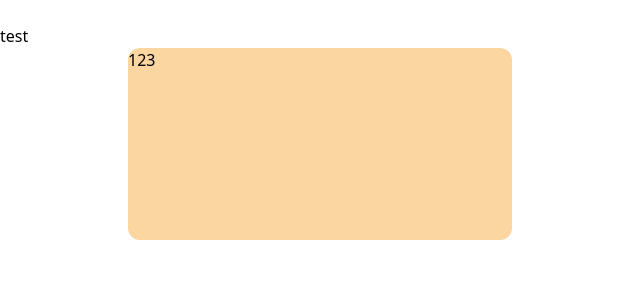
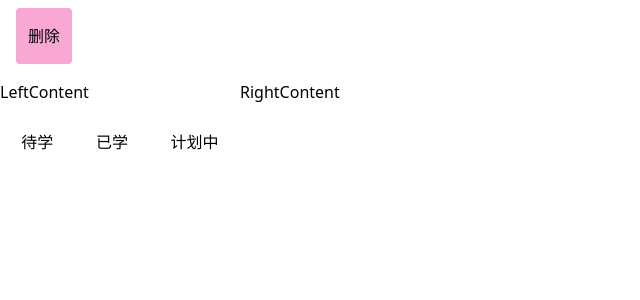
Before and after one commit to kevin-dhw/react_self, a React (Vite) app: page / in a window 1280 px wide. Shown: the top 300 px of the page, without its empty margins (0-640 px from the left). Built offline with nearby package versions, Linux system fonts and the light colour scheme.

Commit message:
2024/5/25

```diff
--- /dev/null
+++ b/src/store/atodoList.tsx
@@ -0,0 +1,29 @@
+import { create } from "zustand";
+
+interface LfetItemType {
+  id: number;
+  content: string;
+  cur: number;
+}
+export interface LeftListTYpe {
+  leftList: LfetItemType[];
+}
+export const useTodoListStore = create<LeftListTYpe>(() => ({
+  leftList: [
+    {
+      id: 1,
+      content: "待学",
+      cur: 0,
+    },
+    {
+      id: 2,
+      content: "已学",
+      cur: 1,
+    },
+    {
+      id: 3,
+      content: "计划中",
+      cur: 2,
+    },
+  ],
+}));
--- /dev/null
+++ b/src/views/practice/todoList/components/leftContent.tsx
@@ -0,0 +1,50 @@
+import { useTodoListStore } from "../../../../store/atodoList";
+import { TodoListProps } from "..";
+// import className from "className";
+
+interface LeftContentProps extends TodoListProps {}
+
+const LeftContent = (props: LeftContentProps) => {
+  const { leftList } = useTodoListStore();
+  const { curNum, changeCurNum } = props;
+  console.log(curNum);
+
+  /**
+   *
+   * {className(
+          " m-auto my-4 p-10 rounded-md ",
+          index === curNum ? "bg-pink-300" : "bg-purple-400"
+       )}
+        广发7-10：5.47 4.04 6.56
+        南方7-10：5.27 3.67 6.83
+        西部： 5.22 3.85 4.75
+       东方：6.41 2.49 7.14
+       长盛：6.46
+       广发双：6.28 2.54 3.71
+       中加：5.71 3.58 5.22
+   */
+
+  return (
+    <div className=" w-60 border-black-200">
+      LeftContent
+      <br />
+      <div className=" flex">
+        {leftList &&
+          leftList.map((item, index) => {
+            return (
+              <div
+                key={index}
+                onClick={() => {
+                  changeCurNum?.(index);
+                }}
+                className=" m-auto my-4 p-10 rounded-md"
+              >
+                {item.content}
+              </div>
+            );
+          })}
+      </div>
+    </div>
+  );
+};
+export default LeftContent;
--- /dev/null
+++ b/src/views/practice/todoList/components/rightContent.tsx
@@ -0,0 +1,13 @@
+
+
+const RightContent = () => {
+
+  return (
+    <div>
+      RightContent
+      <br />
+
+    </div>
+  );
+};
+export default RightContent;
--- /dev/null
+++ b/src/views/practice/todoList/components/topContent.tsx
@@ -0,0 +1,11 @@
+const TopContent = () => {
+  return (
+    <div className=" h-20 flex align-middle">
+      <div className=" w-14 h-14 bg-pink-300 rounded flex ml-4 mt-2">
+        <span className=" m-auto">删除</span>
+      </div>
+      <div></div>
+    </div>
+  );
+};
+export default TopContent;
--- /dev/null
+++ b/src/views/practice/todoList/index.tsx
@@ -0,0 +1,21 @@
+import RightContent from "./components/rightContent";
+import LeftContent from "./components/leftContent";
+import TopContent from "./components/topContent";
+
+export interface TodoListProps {
+  curNum?: number;
+  changeCurNum?: (num: number) => void;
+}
+
+const TodoList = (props: TodoListProps) => {
+  return (
+    <>
+      <TopContent></TopContent>
+      <div className=" flex">
+        <LeftContent {...props} />
+        <RightContent />
+      </div>
+    </>
+  );
+};
+export default TodoList;
--- a/src/views/test/index.tsx
+++ b/src/views/test/index.tsx
@@ -1,12 +1,14 @@
-import React from "react";
-import Layout from "../practice/layout";
+import React, { useState } from "react";
+import TodoList from "../practice/todoList";
 
 const Test: React.FC = () => {
+  const [curNum, setCurNum] = useState<number>(0);
+  function changeCurNum(num: number) {
+    setCurNum(num);
+  }
   return (
     <>
-      <br />
-      test
-      <Layout />
+      <TodoList curNum={curNum} changeCurNum={changeCurNum} />
     </>
   );
 };
```
Also changed, not shown: src/views/practice/todoList/context.tsx (added).
